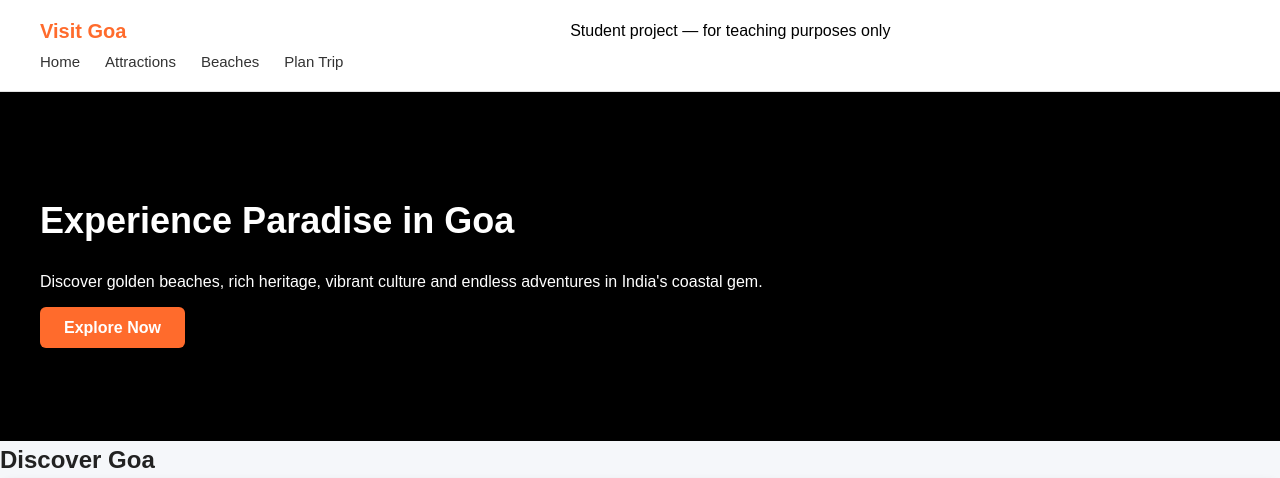
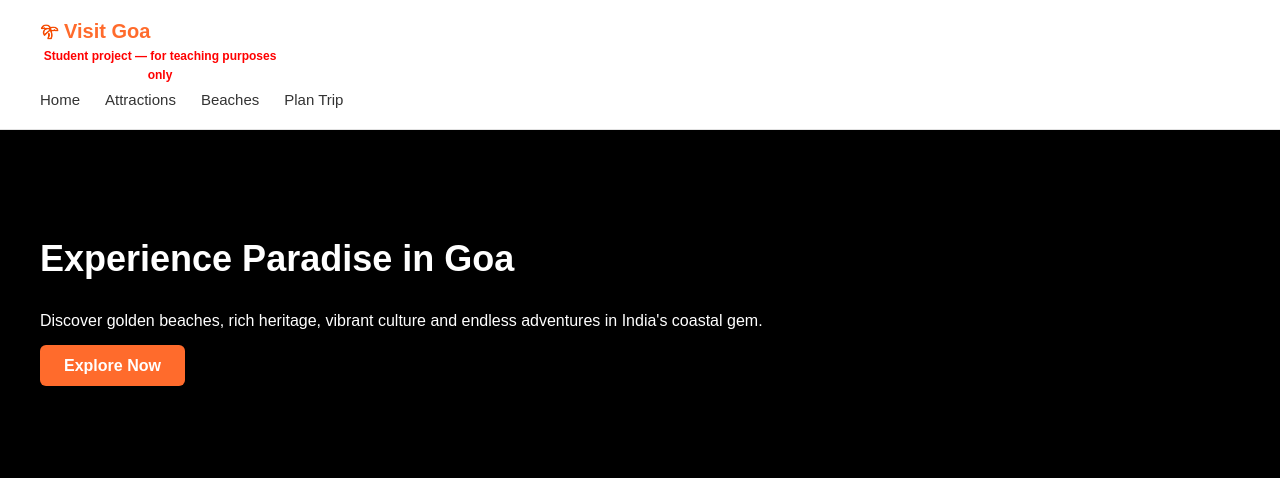
Before and after one commit to luschenaidoo-luke/Goa-Tourism-Project, a PHP site: page / in a window 1280 px wide. Shown: the top 478 px of the page. Run offline with PHP 8.4, Linux system fonts and the light colour scheme.

Commit message:
adding logo

```diff
--- a/index.html
+++ b/index.html
@@ -18,9 +18,11 @@
   <header class="site-header" role="banner" aria-label="Visit Goa header">
     <div class="header-inner">
       <div class="brand">
+        <img class ="tree" src="pictures/Tourismlogo.png" alt="Visit Goa logo" class="logo-image" />
         <a href="index.html" class="logo">Visit Goa</a>
-        <p class="student-note">Student project — for teaching purposes only</p>
       </div>
+
+      <p class="student-note">Student project — for teaching purposes only</p>
 
       <nav class="primary-nav" role="navigation" aria-label="Main navigation">
         <ul id="navlist" class="navlist">
--- a/styles.css
+++ b/styles.css
@@ -7,6 +7,21 @@
     box-sizing: border-box;
 }
 
+.tree{
+    width: 20px;
+    height: 20px;
+    border-radius: 50%;
+}
+
+.student-note{
+    display: grid;
+    grid-template-columns: 1fr 1fr 1fr 1fr 1fr;
+    grid-column: 3 / span 4;
+    font-size: 12px;
+    color: red;
+    font-weight: bold;
+    text-align: center;
+}
 .primary-nav{
     display: flex;
 
@@ -76,9 +91,8 @@ header {
 
 .brand {
     display: grid;
-    grid-template-columns: 1fr 1fr;
+    grid-template-columns: 24px 1fr;
     align-items: center;
-    gap: 210px;
     font-size: 16px;
     color: black;
 }
```
Also changed, not shown: pictures/Tourismlogo.png (added).
